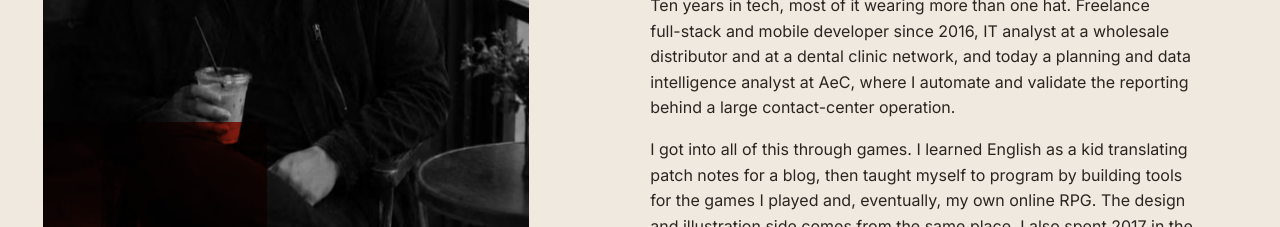
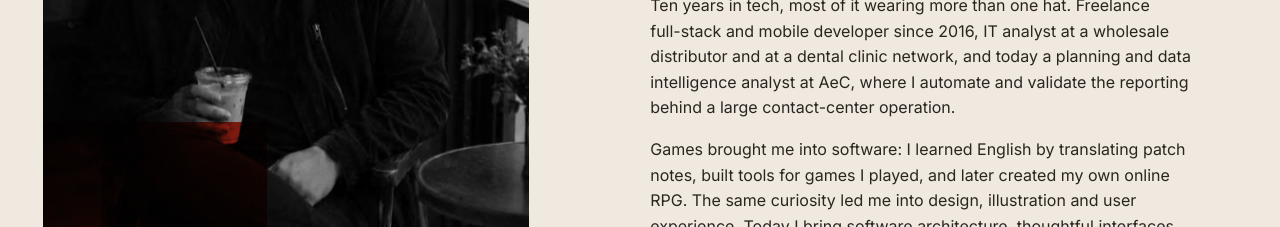
Before and after one commit to leonardobarrosx/leonardobarros-portfolio, a React (Vite) app: page / in a window 1280 px wide. Shown: the part 1320-1547 px from the top of the page. Built offline with nearby package versions, Linux system fonts and the light colour scheme; no server answers.

Commit message:
copy: prioritize engineering and UX story in en About section

```diff
--- a/src/data/i18n/en.ts
+++ b/src/data/i18n/en.ts
@@ -18,7 +18,7 @@ export const en: Strings = {
     quote: "I care about how things look and how they feel to use, not just whether they work.",
     paragraphs: [
       "Ten years in tech, most of it wearing more than one hat. Freelance full-stack and mobile developer since 2016, IT analyst at a wholesale distributor and at a dental clinic network, and today a planning and data intelligence analyst at AeC, where I automate and validate the reporting behind a large contact-center operation.",
-      "I got into all of this through games. I learned English as a kid translating patch notes for a blog, then taught myself to program by building tools for the games I played and, eventually, my own online RPG. The design and illustration side comes from the same place. I also spent 2017 in the Brazilian Army: I am a reserve officer, Aspirante a Oficial R/2, infantry branch, trained at the NPOR of the 15th Motorized Infantry Battalion with the Treme-Terra class.",
+      "Games brought me into software: I learned English by translating patch notes, built tools for games I played, and later created my own online RPG. The same curiosity led me into design, illustration and user experience. Today I bring software architecture, thoughtful interfaces and data intelligence together to build useful products end to end.",
       "In parallel I build products of my own, starting with Meu Chamado: a multi-tenant helpdesk platform for an IT team that supports 56 health units. ARGUS (optical management) and VESTA (restaurant operations) come from the same bench, along with a growing set of internal tools and automations.",
     ],
     army: { title: "Reserve officer, Brazilian Army", lines: ["Aspirante a Oficial R/2 · Infantry", "NPOR · 15th Motorized Infantry Battalion · 2017", "Class Treme-Terra"], credit: "Insignia:" },
```
